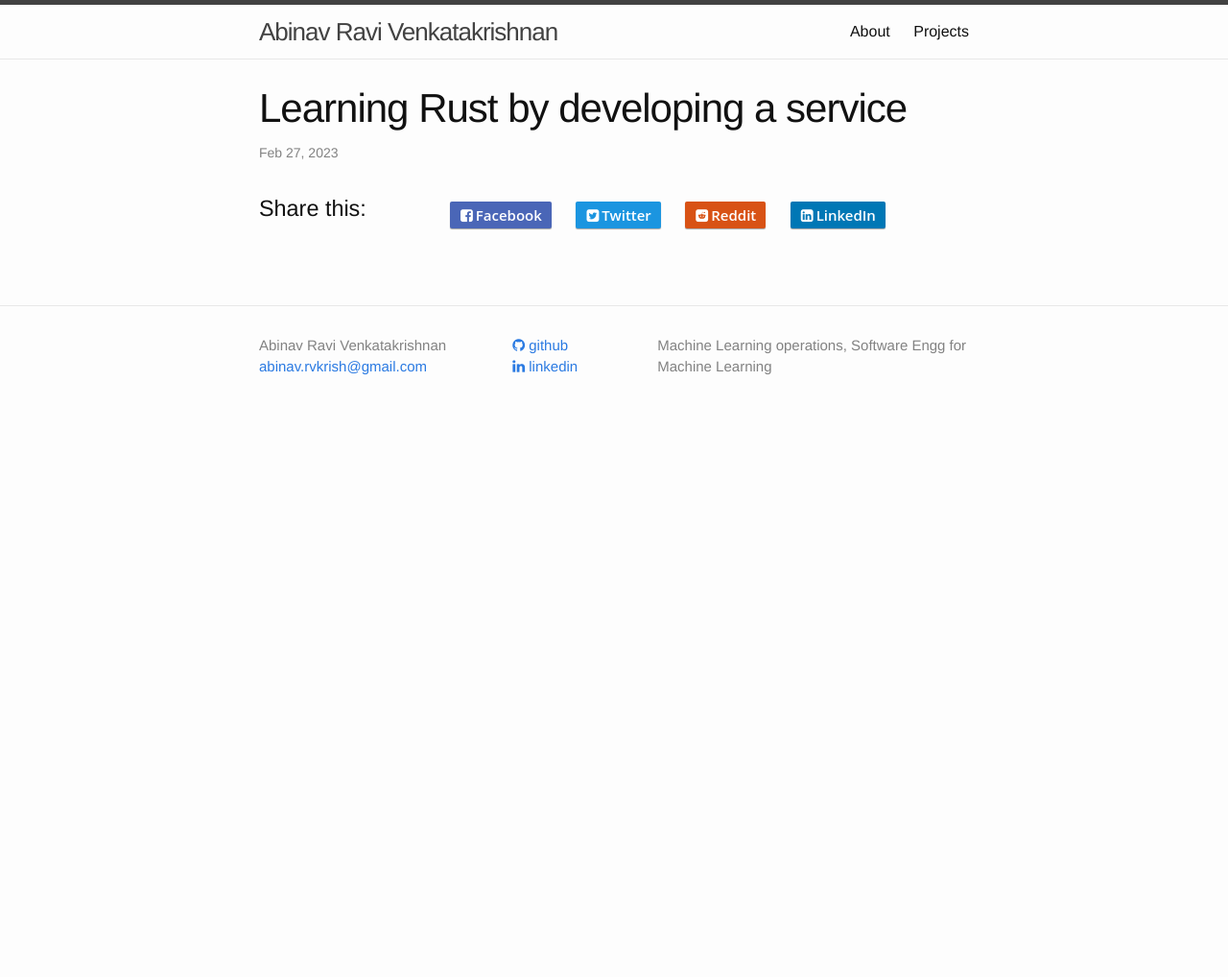
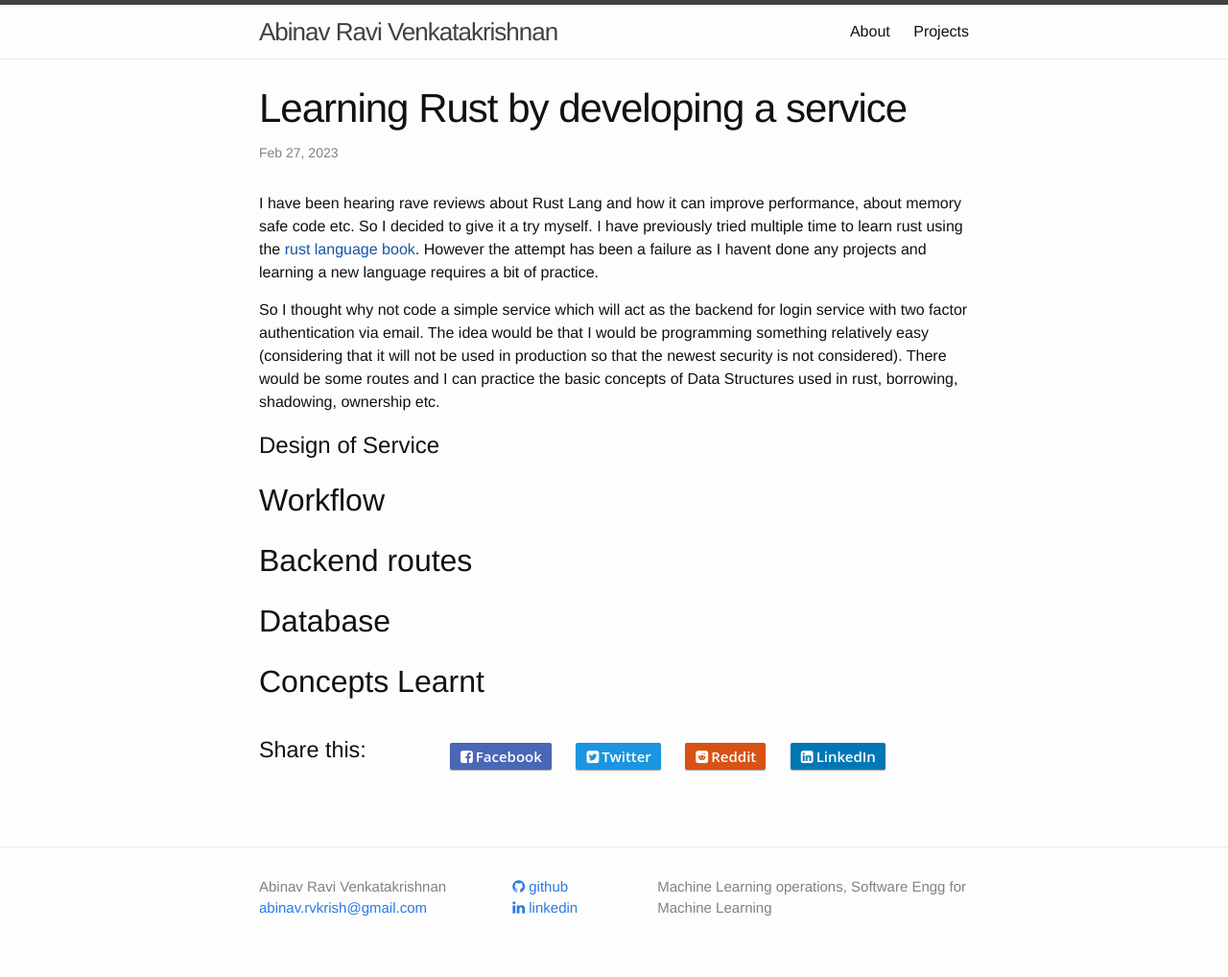
Before and after one commit to AbinavRavi/AbinavRavi.github.io, a Jekyll site: the page built from _posts/2023-02-05-Rust-service-learning.markdown, in a window 1280 px wide. Shown: the whole page at 96% size. Built offline with Jekyll 4.4.1, drawn with Linux system fonts in a browser that asks for light colours; nearby versions of some CDN libraries; comment, search, counter and statistics services are not loaded; before the commit the page ends 900 px from its top, so only the background shows below that.

Commit message:
basic writeup is ready

```diff
--- a/_posts/2023-02-05-Rust-service-learning.markdown
+++ b/_posts/2023-02-05-Rust-service-learning.markdown
@@ -6,3 +6,17 @@ comments: True
 share: True
 categories: Machine learning
 ---
+
+I have been hearing rave reviews about Rust Lang and how it can improve performance, about memory safe code etc. So I decided to give it a try myself. I have previously tried multiple time to learn rust using the [rust language book](). However the attempt has been a failure as I havent done any projects and learning a new language requires a bit of practice.
+
+So I thought why not code a simple service which will act as the backend for login service with two factor authentication via email. The idea would be that I would be programming something relatively easy (considering that it will not be used in production so that the newest security is not considered). There would be some routes and I can practice the basic concepts of Data Structures used in rust, borrowing, shadowing, ownership etc.
+
+# Design of Service
+
+## Workflow
+
+## Backend routes
+
+## Database
+
+## Concepts Learnt
```
